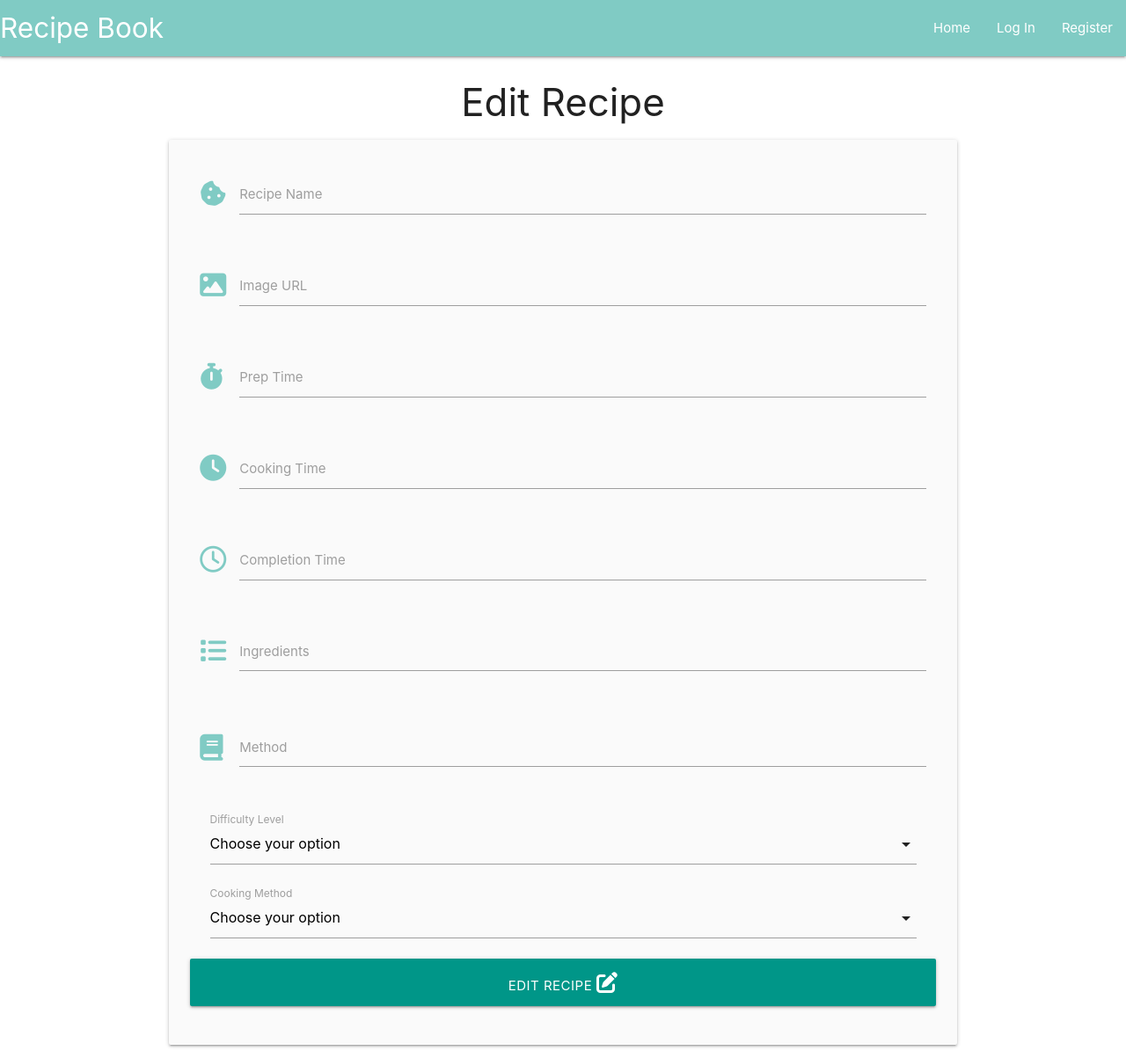
After one commit to Jenkimdev/recipe-book, a Flask app: template templates/edit_recipe.html in a window 1280 px wide. The commit adds this page. Shown: the whole page at 88% size. Run offline with Flask 3, Linux system fonts and the light colour scheme; the template is opened without the code that fills it, so the values that code supplies are empty; some libraries are stand-ins or nearby versions.

Commit message:
Add functionality to button used to edit recipes

```diff
--- a/app.py
+++ b/app.py
@@ -120,6 +120,14 @@ def add_recipe():
     return render_template("add_recipe.html", cooking_methods=cooking_methods, diff_levels=diff_levels)
 
 
+@app.route("/edit_recipe/<recipe_id>", methods=["GET","POST"])
+def edit_recipe(recipe_id):
+    recipe = mongo.db.recipes.find_one({"_id": ObjectId(recipe_id)})
+
+    diff_levels = mongo.db.diff_levels.find().sort("diff_level", 1)
+    return render_template("edit_recipe.html", recipe=recipe, diff_levels=diff_levels)
+
+
 if __name__ == "__main__":
     app.run(host=os.environ.get("IP"),
             port=int(os.environ.get("PORT")),
--- /dev/null
+++ b/templates/edit_recipe.html
@@ -0,0 +1,105 @@
+{% extends "base.html" %}
+{% block content %}
+
+    <h3 class="center-align">Edit Recipe</h3>
+
+    <div class="row card-panel grey lighten-5">
+        <!-- Add new recipe form -->
+        <form action="{{ url_for('edit_recipe', recipe_id=recipe._id)}}" method="POST" class="col s12">
+
+            <!-- Recipe Name Field -->
+            <div class="row">
+                <div class="input-field col s12">
+                    <i class="fa-solid fa-cookie-bite prefix teal-text text-lighten-3"></i>
+                    <input name="recipe_name" minlength="8" maxlength="50" pattern="^[a-zA-Z0-9\s]{8,50}$" required id="recipe_name" type="text" class="validate">
+                    <label for="recipe_name">Recipe Name</label>
+                </div>
+            </div>
+
+            <!-- Image URL Field -->
+            <div class="row">
+                <div class="input-field col s12">
+                    <i class="fa-solid fa-image prefix teal-text text-lighten-3"></i>
+                    <input name="photo_path" minlength="5" maxlength="500" required id="photo_path" type="text" class="validate">
+                    <label for="photo_path">Image URL</label>
+                </div>
+            </div>
+
+            <!-- Recipe Prep Time Field -->
+            <div class="row">
+                <div class="input-field col s12">
+                    <i class="fa-solid fa-stopwatch prefix teal-text text-lighten-3"></i>
+                    <input name="prep_time" name="prep_time" minlength="1" maxlength="3" pattern="^[0-9]{1,3}$" required id="prep_time" type="text" class="validate">
+                    <label for="prep_time">Prep Time</label>
+                </div>
+            </div>
+
+            <!-- Recipe Cooking Time Field -->
+            <div class="row">
+                <div class="input-field col s12">
+                    <i class="fa-solid fa-clock prefix teal-text text-lighten-3"></i>
+                    <input name="cook_time" name="cook_time" minlength="1" maxlength="3" pattern="^[0-9]{1,3}$" required id="cook_time" type="text" class="validate">
+                    <label for="cook_time">Cooking Time</label>
+                </div>
+            </div>
+
+            <!-- Recipe Completion Time Field -->
+            <div class="row">
+                <div class="input-field col s12">
+                    <i class="fa-regular fa-clock prefix teal-text text-lighten-3"></i>
+                    <input name="completion_time" name="completion_time" minlength="1" maxlength="3" pattern="^[0-9]{1,3}$" required id="completion_time" type="text" class="validate">
+                    <label for="completion_time">Completion Time</label>
+                </div>
+            </div>
+
+            <!-- Recipe Ingredients Field -->
+            <div class="row">
+                <div class="input-field col s12">
+                    <i class="fa-solid fa-list prefix teal-text text-lighten-3"></i>
+                    <textarea id="ingredients" required name="ingredients" pattern="^[a-zA-Z0-9\s]{8,1000}" class="materialize-textarea"></textarea>
+                    <label for="ingredients">Ingredients</label>
+                </div>
+            </div>
+
+            <!-- Recipe Method Field -->
+            <div class="row">
+                <div class="input-field col s12">
+                    <i class="fa-solid fa-book prefix teal-text text-lighten-3"></i>
+                    <textarea id="method" name="method" pattern="^[a-zA-Z0-9/s]{8,1000}" required class="materialize-textarea"></textarea>
+                    <label for="method">Method</label>
+                </div>
+            </div>
+
+            <!-- Recipe Difficulty Level Selector -->
+            <div class="input-field col s12">
+                <select name="diff_level" id="diff_level" required>
+                    <option value="" disabled selected>Choose your option</option>
+                    {% for diff_level in diff_levels %}
+                        <option value="{{diff_level.diff_level}}">{{diff_level.diff_level}}</option>
+                    {% endfor %}
+                </select>
+              <label for="diff_level">Difficulty Level</label>
+            </div>
+
+            <!-- Recipe Cooking Method Selector -->
+            <div class="input-field col s12">
+                <select name="cooking_method_name" id="cooking_method_name" required>
+                    <option value="" disabled selected>Choose your option</option>
+                    {% for cooking_method in cooking_methods %}
+                        <option value="{{cooking_method.cooking_method_name}}">{{cooking_method.cooking_method_name}}</option>
+                    {% endfor %}
+                </select>
+              <label for="cooking_method_name">Cooking Method</label>
+            </div>
+
+            <!-- Add Recipe Button -->
+            <div class="row">
+                <button class="col s12 btn-large teal text-shadow" type="submit">
+                  Edit Recipe <i class="fa-solid fa-edit"></i>
+                </button>
+            </div>
+
+        </form>
+      </div>
+
+{% endblock %}
--- a/templates/recipes.html
+++ b/templates/recipes.html
@@ -9,7 +9,7 @@
             <div class="collapsible-header teal lighten-3 white-text">
                 <div class="col s3">
                     <i class="fa-solid fa-caret-down"></i>
-                    <a class="waves-effect waves-light btn-small">Edit</a>
+                    <a href="{{ url_for('edit_recipe', recipe_id=recipe._id)}}" class="waves-effect waves-light btn-small">Edit</a>
                     <a class="done waves-effect waves-light btn-small">Done</a>
                 </div>
                 <strong class="gap">{{ recipe.recipe_name }} </strong> <strong> - </strong> {{ recipe.completion_time }} Minutes - {{ recipe.cooking_method_name }}
```
